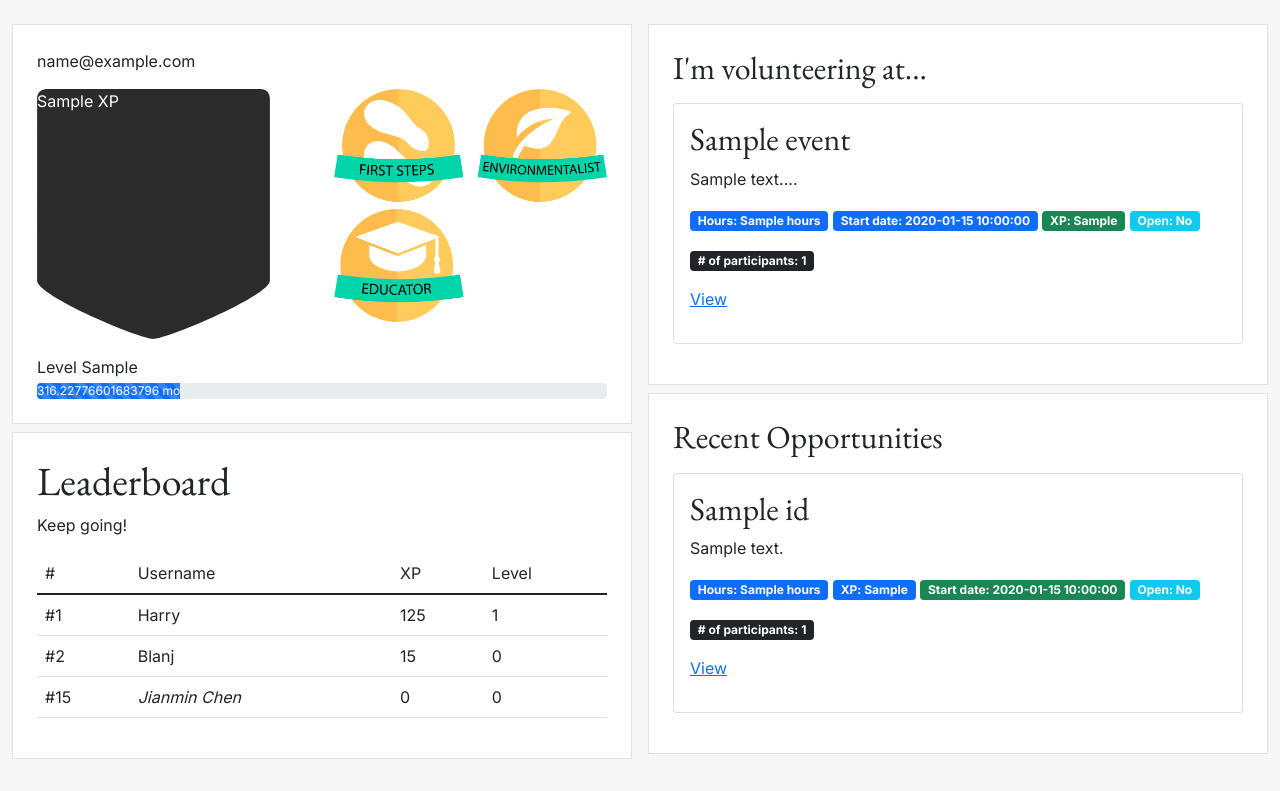
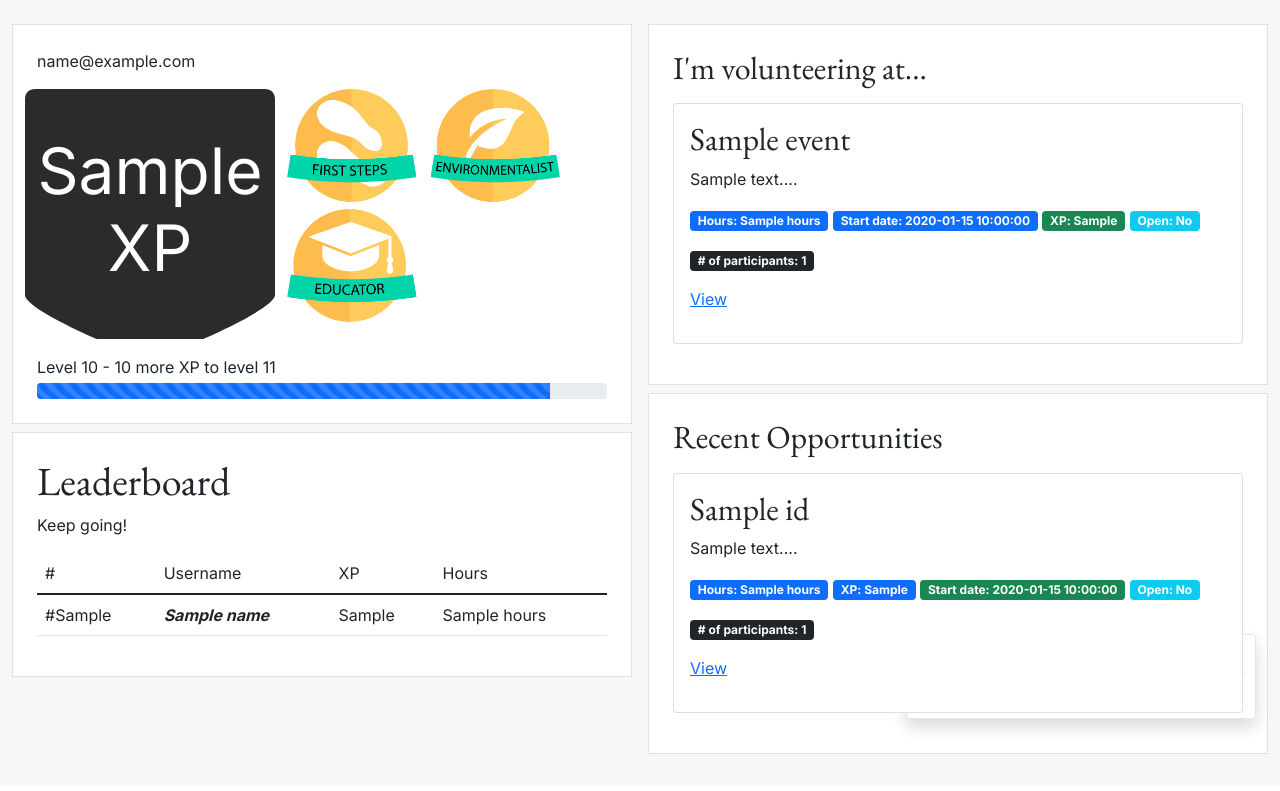
Before and after one commit to jianmin-chen/volunteerpedia, a Flask app: template templates/user-dashboard.html in a window 1280 px wide. Shown: the part 65-856 px from the top of the page. After the commit the page ends 819 px from the top, so only its background shows below. Run offline with Flask 2, Linux system fonts and the light colour scheme; the template is opened without the code that fills it: most values are stand-ins (such as "Sample title", 1, 10 or a date in 2020); one stand-in notice (Sample message) is shown.

Commit message:
Finalize app

```diff
--- a/app.py
+++ b/app.py
@@ -40,7 +40,7 @@
 # Configure custom context processors
 @app.context_processor
 def context_processor():
-    return {"sqrt": sqrt}
+    return {"enumerate": enumerate}
 
 # Configure routes
 app.register_blueprint(events.blueprint)
--- a/static/dashboard.css
+++ b/static/dashboard.css
@@ -5,7 +5,11 @@
 .xp-badge{
     background: url("/static/badge.svg");
     background-repeat: no-repeat;
-    background-size: contain;
+    background-size: cover;
     color: white;
     width: 250px; height: 250px;
 }
+
+.xp-badge .display-3 {
+    font-family: "Inter", sans-serif;
+}
--- a/templates/layout.html
+++ b/templates/layout.html
@@ -17,7 +17,7 @@
             <div class="row sticky-top">
                 <nav class="bg-white border-bottom navbar navbar-expand-lg navbar-light">
                     <div class="container-fluid">
-                        <a class="navbar-brand" href="settings.html" id="logo">
+                        <a class="navbar-brand" href="{{ url_for('general.index') }}" id="logo">
                             <img class="align-top" src="{{ url_for('static', filename='logo.png') }}"/>
                             <span>VolunteerPedia</span>
                         </a>
--- a/templates/user-dashboard.html
+++ b/templates/user-dashboard.html
@@ -19,20 +19,31 @@
 
 {% block body %}
 <div class="g-3 py-4 row h-100">
+    {% if get_flashed_messages() %}
+        <div class="mx-4 my-3 position-fixed bottom-0 end-0 show toast">
+            <div class="toast-header" role="alert">
+                <strong class="me-auto">Alert</strong>
+                <button aria-label="Close" class="btn-close" data-bs-dismiss="toast" type="button"></button>
+            </div>
+            <div class="toast-body">{{ get_flashed_messages() | join(" ") }}</div>
+        </div>
+    {% endif %}
     <div class="col-lg-6">
         <div class="bg-white border mb-2 p-4">
             <p>{{ email }}</p>
-            <div class="row">
-                <div class="col-lg-6">
-                    <p class="xp-badge">{{ xp }} XP</p>
+            <div class="row mb-3">
+                <div class="align-items-center d-flex justify-content-center col-lg-6 xp-badge text-center p-3 mb-3 mb-lg-0">
+                    <h1 class="display-3">{{ xp }} XP</h1>
                 </div>
                 <div class="col-lg-6">
                     <img class="w-100" src="{{ url_for('static', filename='footprints.png') }}"/>
                 </div>
             </div>
-            <p class="mb-1">Level {{ xp  }}</p>
+            {% set level = xp // config.XP_PER_HOUR %}
+            {% set remaining_xp = ((level + 1) * config.XP_PER_HOUR) - xp %}
+            <p class="mb-1">Level {{ level }} - {{ remaining_xp }} more XP to level {{ level + 1 }}</p>
             <div class="progress">
-          <div class="progress-bar progress-bar-striped progress-bar-animated" role="progressbar" style="width: 25%;" aria-valuenow="25" aria-valuemin="0" aria-valuemax="100">{{ (config.XP_PER_HOUR * sqrt(xp)) }} more XP to level 1</div>
+                <div class="progress-bar progress-bar-striped progress-bar-animated" role="progressbar" style="width: {{ 100 - remaining_xp }}%;" aria-valuenow="25" aria-valuemin="0" aria-valuemax="100"></div>
             </div>
         </div>
         <div class="bg-white border mb-2 p-4">
@@ -44,28 +55,30 @@
                         <td>#</td>
                         <td>Username</td>
                         <td>XP</td>
-                        <td>Level</td>
+                        <td>Hours</td>
                     </tr>
                 </thead>
                 <tbody>
-                    <tr>
-                        <td>#1</td>
-                        <td>Harry</td>
-                        <td>125</td>
-                        <td>1</td>
-                    </tr>
-                    <tr>
-                        <td>#2</td>
-                        <td>Blanj</td>
-                        <td>15</td>
-                        <td>0</td>
-                    </tr>
-                    <tr>
-                        <td>#15</td>
-                        <td><i>Jianmin Chen</i></td>
-                        <td>0</td>
-                        <td>0</td>
-                    </tr>
+                    {% for pos, user in enumerate(leaderboard) %}
+                        <tr>
+                            <td>#{{ pos + 1 }}</td>
+                            {% if user[0].username == name %}
+                                <td><i><b>{{ user[0].username }}</b></i></td>
+                            {% else %}
+                                <td>{{ user[0].username }}</td>
+                            {% endif %}
+                            <td>{{ user[0].xp }}</td>
+                            <td>{{ user[0].hours }}</td>
+                        </tr>
+                    {% endfor %}
+                    {% if leaderboard_position %}
+                        <tr>
+                            <td>#{{ leaderboard_position }}</td>
+                            <td><i><b>{{ name }}</b></i></td>
+                            <td>{{ xp }}</td>
+                            <td>{{ hours }}</td>
+                        </tr>
+                    {% endif %}
                 </tbody>
             </table>
         </div>
@@ -99,7 +112,7 @@
                 <div class="card my-3">
                     <div class="card-body">
                         <h2>{{ event[0].title }}</h2>
-                        <p>{{ event[0].description }}</p>
+                        <p>{{ event[0].description[:100] }}...</p>
                         <p class="badge bg-primary"><b>Hours</b>: {{ event[0].hours }}</p>
                         <p class="badge bg-primary"><b>XP</b>: {{ event[0].xp }}</p>
                         <p class="badge bg-success"><b>Start date</b>: {{ event[0].start_date }}</p>
```
Also changed, not shown: database.py (+4 -3 lines), routes/events.py (+53 -2 lines), routes/general.py (+15 -5 lines), templates/opportunity.html (+20 -8 lines), templates/organization-dashboard.html (+9 -1 lines), 1 other file.
